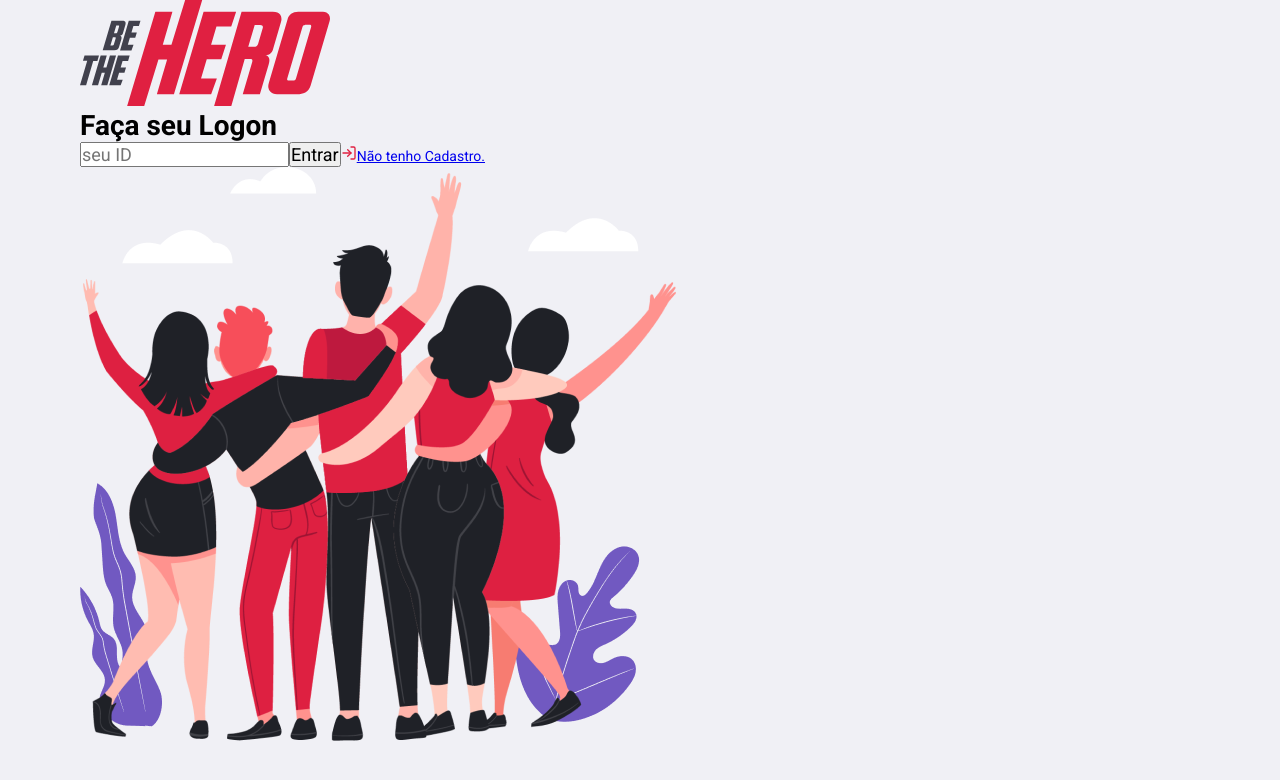
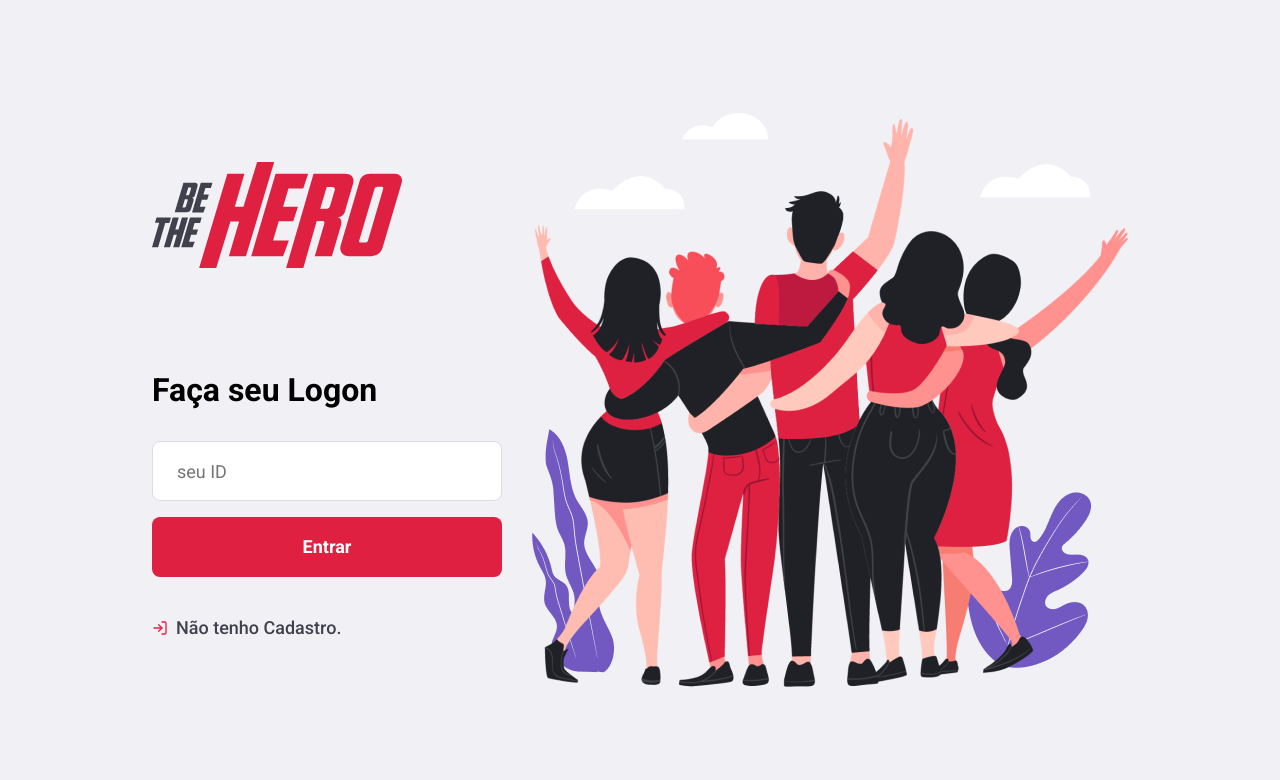
Before and after one commit to douglasabnovato/be-the-hero, a React (Create React App) app in the folder frontend/: page / in a window 1280 px wide. Shown: the top 780 px of the page. Built offline with nearby package versions, Linux system fonts and the light colour scheme.

Commit message:
v2.3.8. page logon css

```diff
--- a/frontend/src/global.css
+++ b/frontend/src/global.css
@@ -20,3 +20,33 @@
 button {
     cursor: pointer;
 }
+
+form input{
+    width: 100%;
+    height: 60px;
+    color:#333;
+    border: 1px solid #dcdce6;
+    border-radius: 8px;
+    padding: 0 24px;
+}
+
+.button {
+    width: 100%;
+    height: 60px;
+    background: #e02041;
+    border: 0;
+    border-radius: 8px;
+    color: #fff;
+    font-weight: 700;
+    margin-top: 16px;
+    display: inline-block;
+    text-align: center;
+    text-decoration: none;
+    font-size: 18px;
+    line-height: 60px;
+    transition: filter .2s;
+}
+
+.button:hover {
+    filter: brightness(90%);
+}
--- a/frontend/src/pages/Logon/index.js
+++ b/frontend/src/pages/Logon/index.js
@@ -9,16 +9,16 @@
         <div className="logon-container">
             <section className="form">
                 <img src={ logoImg } alt="Be the Hero"/>
-            </section>
                 <form>
                     <h1>Faça seu Logon</h1>
                     <input placeholder="seu ID"/>
-                <button type="submit">Entrar</button>
+                    <button className="button" type="submit">Entrar</button>
                     <a href="/register">
                         <FiLogIn size={16} color="#E02041"/>
                         Não tenho Cadastro.
                     </a>
                 </form>
+            </section>
             <img src={ heroesImg } alt="Heroes"/>
         </div>
     );
--- a/frontend/src/pages/Logon/styles.css
+++ b/frontend/src/pages/Logon/styles.css
@@ -3,4 +3,41 @@
     max-width: 1120px;
     height: 100vh;
     margin: 0 auto;
+    display: flex;
+    align-items: center;
+    justify-content: center;
 }
+
+.logon-container section.form{
+    width: 100%;
+    max-width: 350px;
+    margin-right: 30px;
+}
+
+.logon-container section.form form{
+    margin-top: 100px;
+}
+
+.logon-container section.form form h1{
+    font-size: 32px;
+    margin-bottom: 32px;
+}
+
+.logon-container section.form form a {
+    display: flex;
+    align-items: center;
+    margin-top: 40px;
+    color: #41414d;
+    font-size: 18px;
+    text-decoration: none;
+    font-weight: 500;
+    transition: opacity 0.2s;
+}
+
+.logon-container section.form form a svg {
+    margin-right: 8px;
+}
+
+.logon-container section.form form a:hover {
+    opacity: 0.8;
+}
```
Lines whose indentation alone changed are shown as unchanged.
